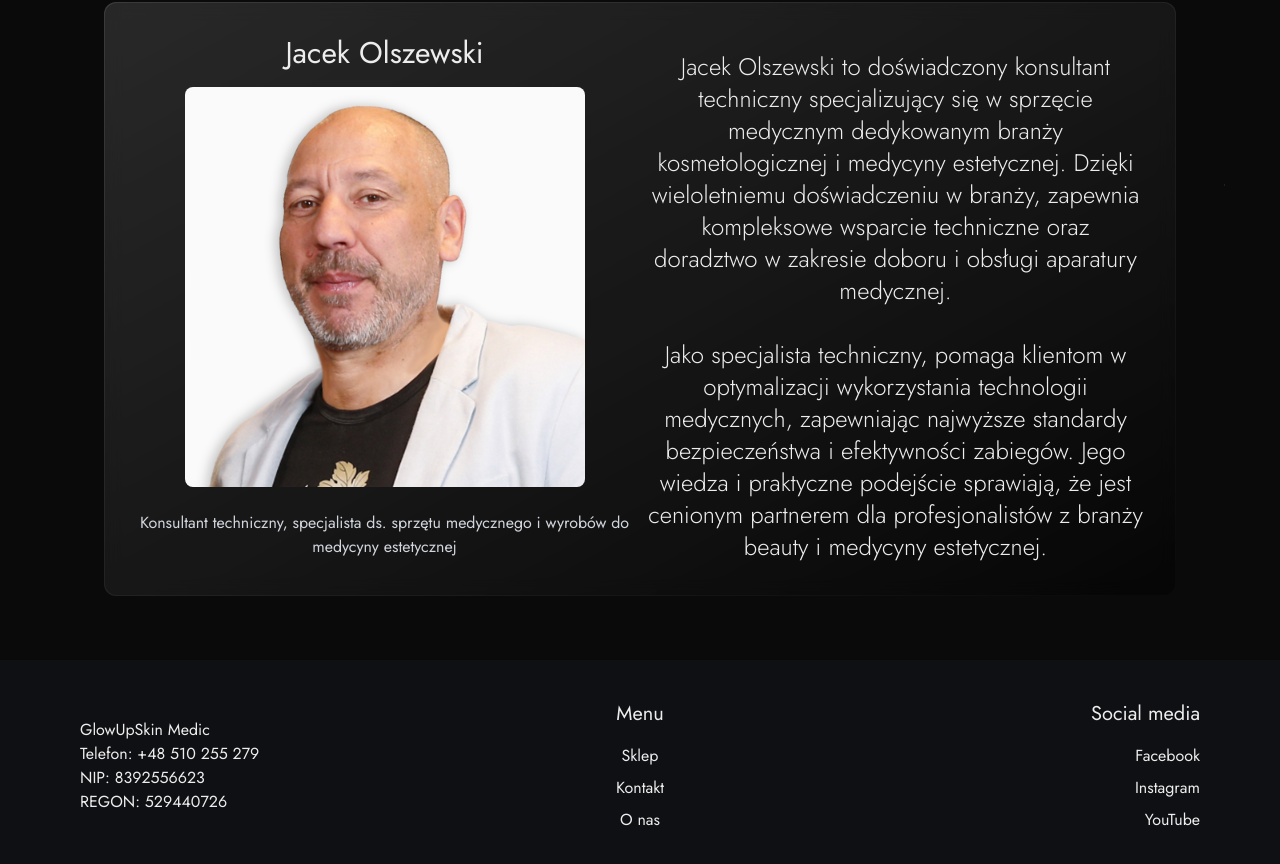
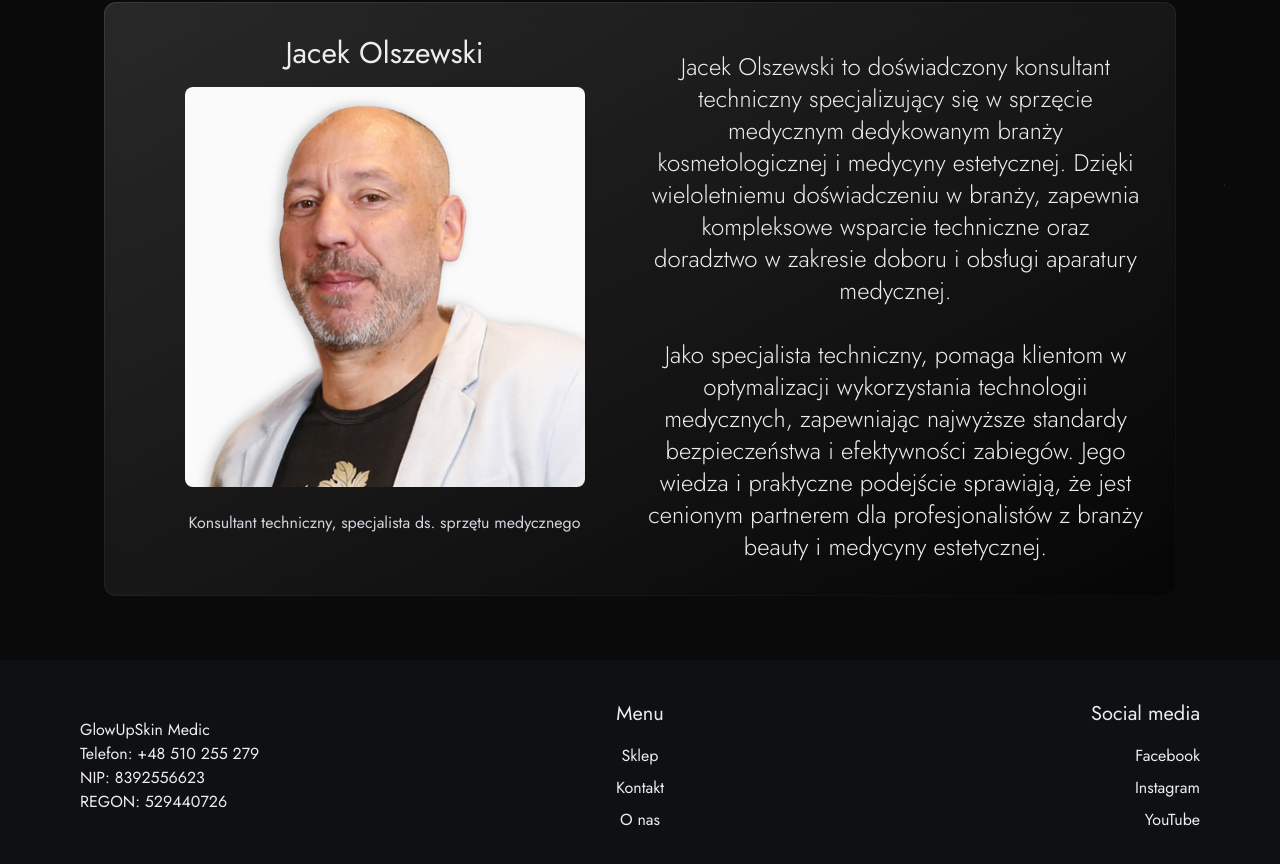
Before and after one commit to norbikam/GUS, a Next.js app: page /onas in a window 1280 px wide. Shown: the part 5830-6694 px from the top of the page. Built offline with nearby package versions, Linux system fonts and the light colour scheme.

Commit message:
Update page.tsx

```diff
--- a/app/onas/page.tsx
+++ b/app/onas/page.tsx
@@ -258,7 +258,7 @@ export default function OnasPage() {
           />
           <p className="text-center text-gray-300">
             <br />
-            Konsultant techniczny, specjalista ds. sprzętu medycznego i wyrobów do medycyny estetycznej
+            Konsultant techniczny, specjalista ds. sprzętu medycznego
           </p>
         </div>
         <div className="flex justify-center align-middle content-center">
```
